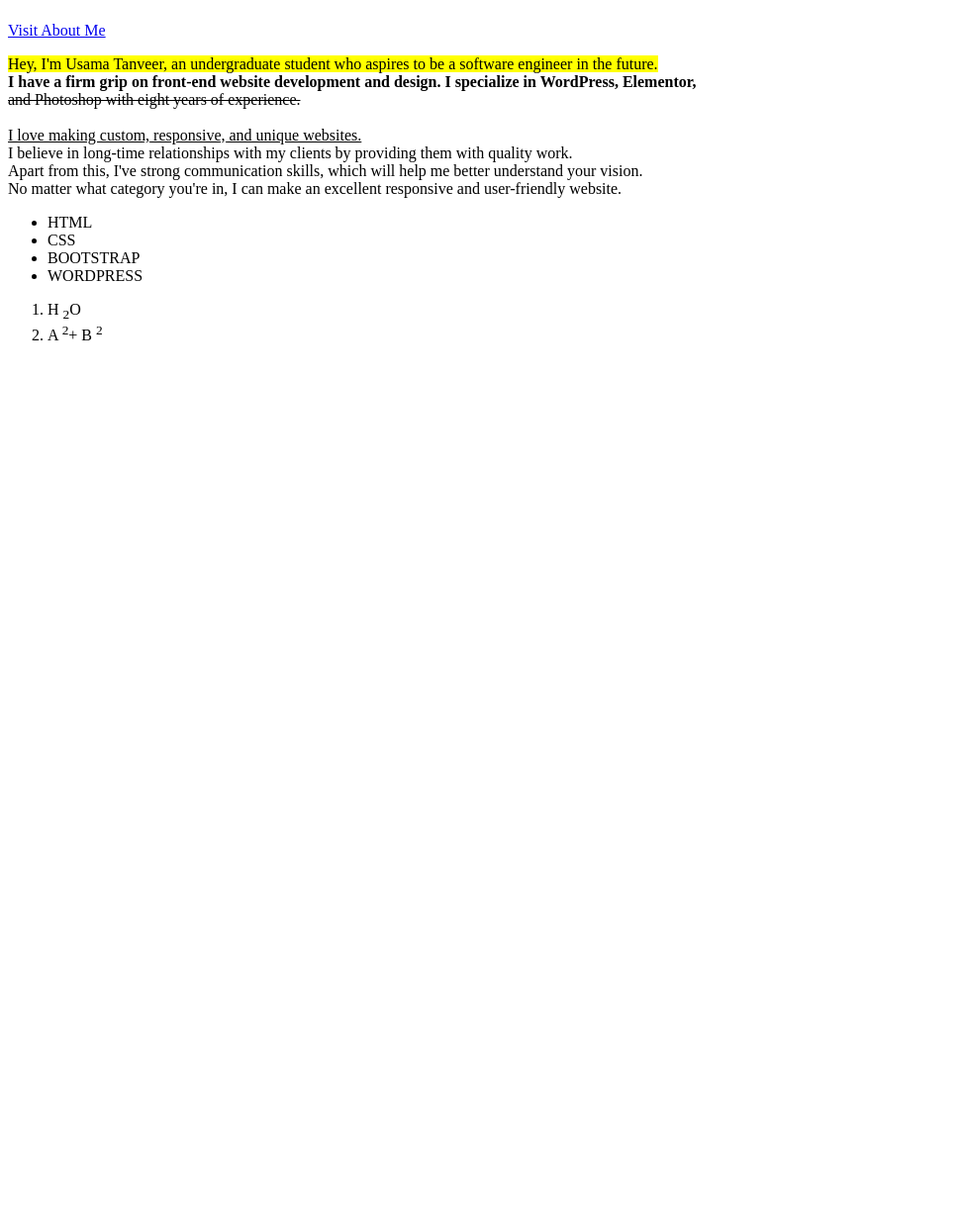
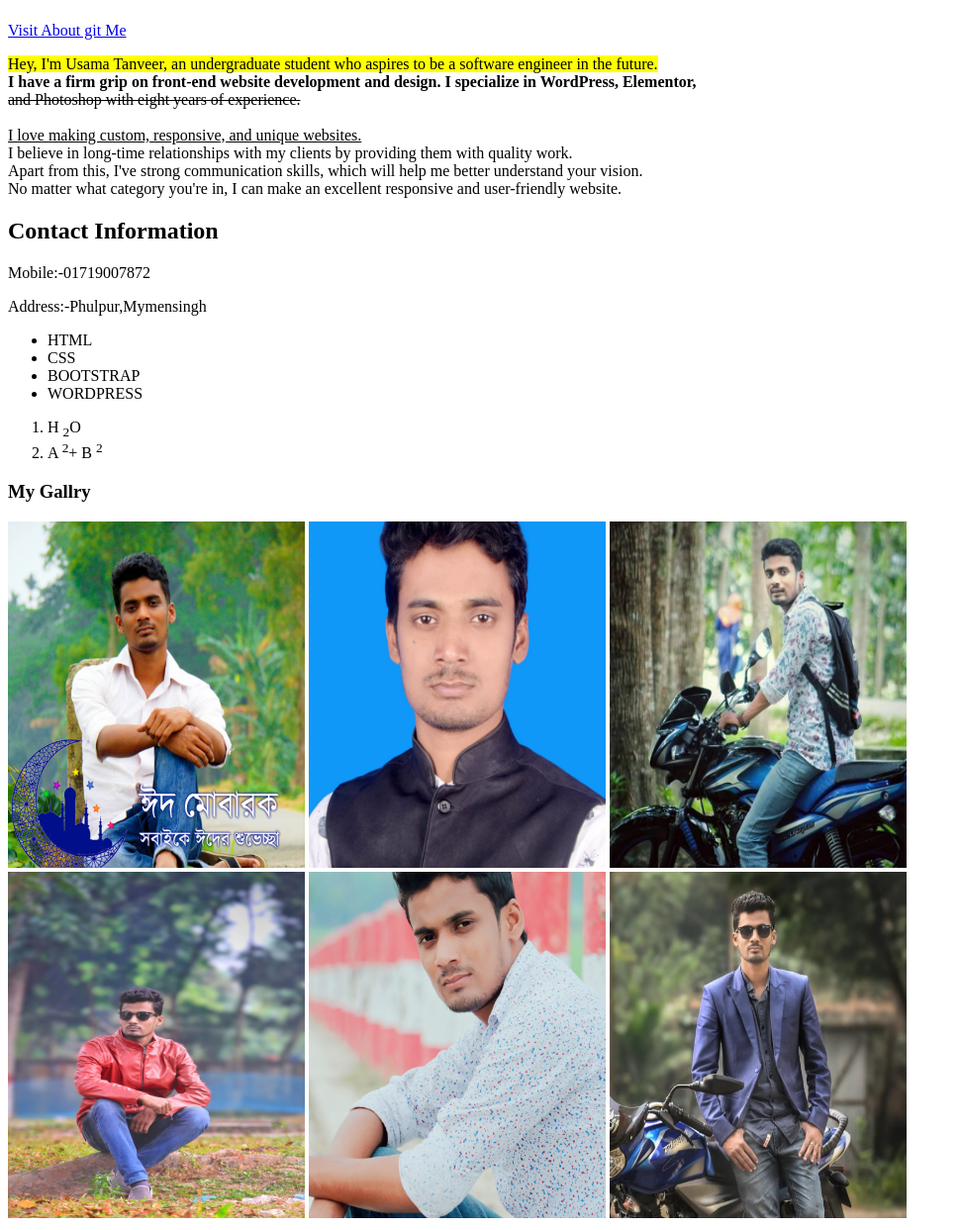
Before and after one commit to robin604680/class-2, a plain HTML site: page index.html in a window 1280 px wide. Shown: the part 717-1960 px from the top of the page at 99% size, without its empty margins (0-971 px from the left). Before the commit the page ends 1081 px from the top, so only its background shows below. Drawn offline with Linux system fonts and the light colour scheme.

Commit message:
added gallary

```diff
--- a/index.html
+++ b/index.html
@@ -10,7 +10,7 @@
     <h1><u>Hi, <br>
         I am Mehedi Hasan Robin</u> </h1>
     <img src="./Add.jpg" alt=""> <br><br>
-    <a href="https://www.facebook.com/profile.php?id=100008362272685">Visit About Me</a>
+    <a href="https://www.facebook.com/profile.php?id=100008362272685">Visit About git Me</a>
     <p><mark>Hey, I'm Usama Tanveer, an undergraduate student who aspires to be a software engineer in the future.</mark>  <br>
     <strong>I have a firm grip on front-end website development and design. I specialize in WordPress, Elementor,</strong>  <br>
     <del>and Photoshop with eight years of experience.</del>  <br><br>
@@ -23,6 +23,12 @@
 
     No matter what category you're in, I can make an excellent responsive and user-friendly website.</p>
 
+
+    <H2>Contact Information</H2>
+    <p>Mobile:-01719007872</p>
+    <P>Address:-Phulpur,Mymensingh</P>
+
+
     <ul>
         <li>HTML</li>
         <li>CSS</li>
@@ -34,5 +40,15 @@
         <li>H <sub>2</sub>O</li>
         <li>A <sup>2</sup>+ B <sup>2</sup></li>
     </OL>
+
+    <h3>My Gallry</h3>
+    <img src="./Img/abc (1).jpg" alt="" width="300px" height="350px">
+    <img src="./Img/abc (2).jpg" alt="" width="300px" height="350px">
+    <img src="./Img/abc (3).jpg" alt="" width="300px" height="350px"> <br>
+    <img src="./Img/abc (4).jpg" alt="" width="300px" height="350px">
+    <img src="./Img/abc (5).jpg" alt="" width="300px" height="350px">
+    <img src="./Img/abc (6).jpg" alt="" width="300px" height="350px">
+
+
 </body>
 </html>
```
Also changed, not shown: Img/abc (1).jpg (added), Img/abc (2).jpg (added), Img/abc (3).jpg (added), Img/abc (4).jpg (added), Img/abc (5).jpg (added), Img/abc (6).jpg (added).
